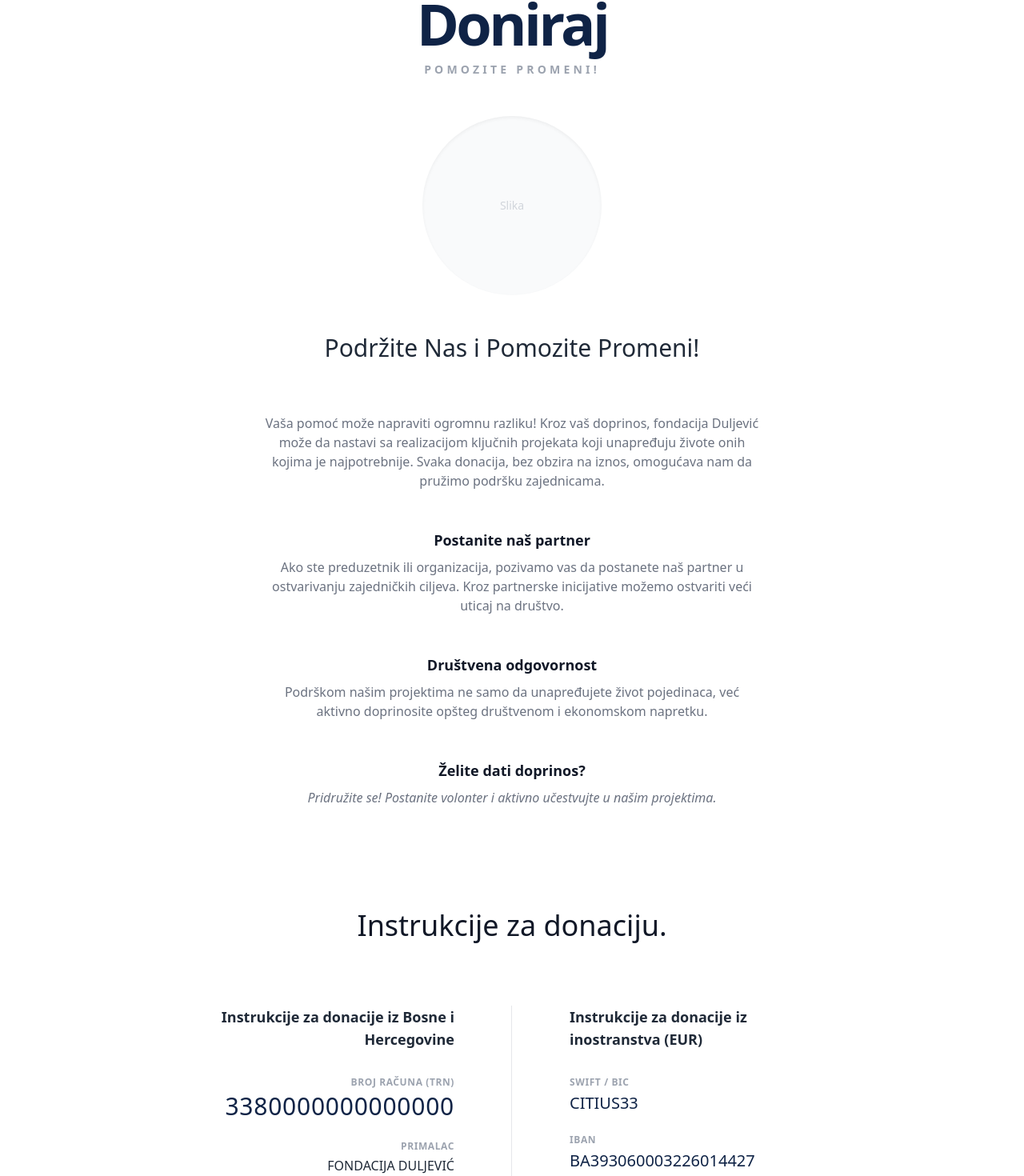
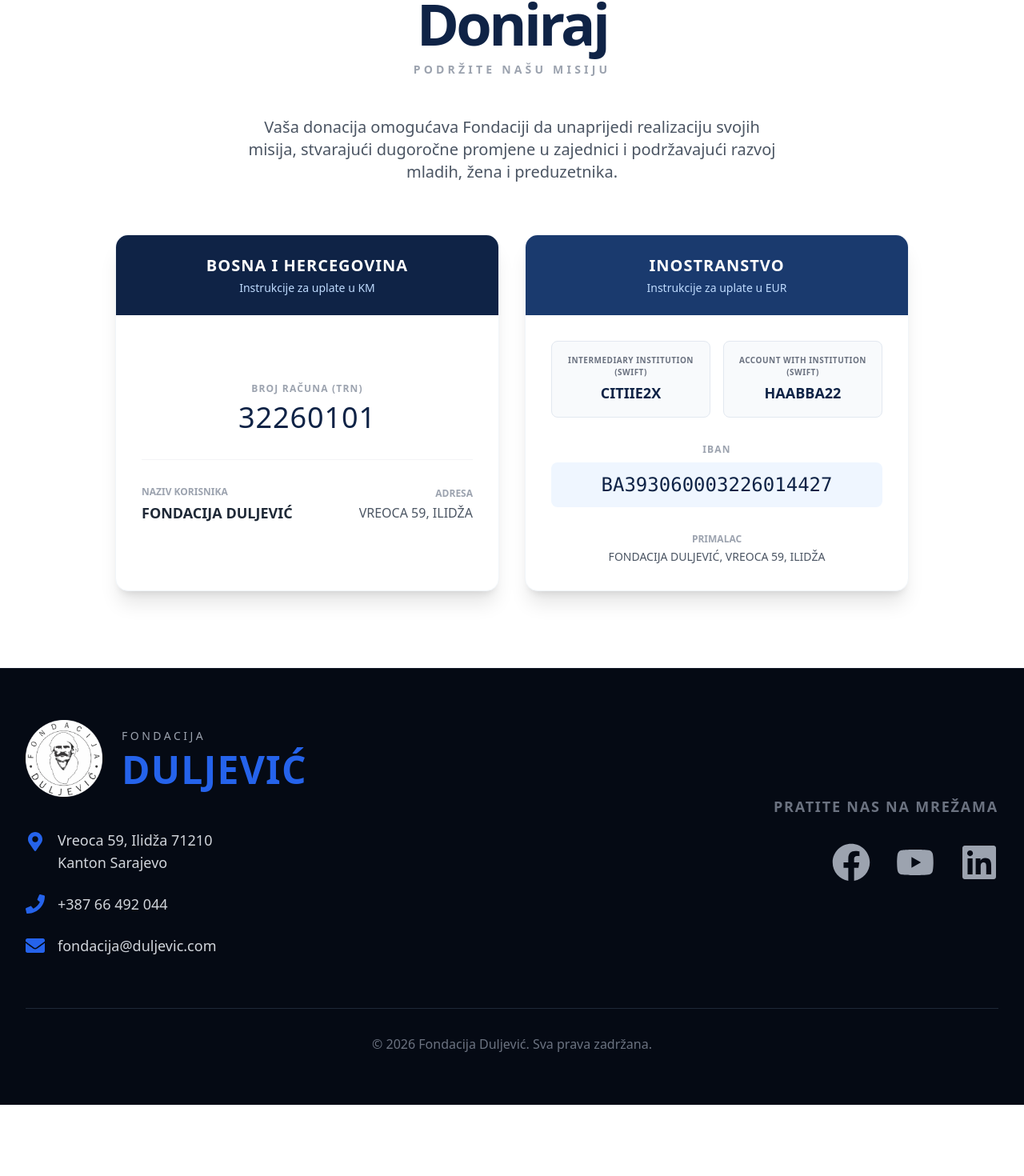
Before and after one commit to eskalonjic2/fondacija-sajt, a Next.js app: page /donacije in a window 1280 px wide. Shown: the part 136-1606 px from the top of the page at 80% size. After the commit the page ends 1517 px from the top, so only its background shows below. Built offline with nearby package versions, Linux system fonts and the light colour scheme.

Commit message:
Verzija 5.2

```diff
--- a/app/components/Footer.tsx
+++ b/app/components/Footer.tsx
@@ -55,7 +55,7 @@ const Footer = () => {
                 {/* Telefon */}
                 <a href="tel:+38761123456" className="flex items-center gap-4 text-gray-300 group hover:text-blue-500 transition">
                     <FaPhone className="text-xl md:text-2xl text-blue-600 flex-shrink-0 group-hover:scale-110 transition" />
-                    <span className="text-base md:text-lg font-medium">+387 61 123 456</span>
+                    <span className="text-base md:text-lg font-medium">+387 66 492 044</span>
                 </a>
 
                 {/* Email */}
--- a/app/donacije/page.tsx
+++ b/app/donacije/page.tsx
@@ -1,10 +1,11 @@
 import React from 'react';
+import { FaBuilding, FaGlobeEurope, FaLandmark, FaMapMarkerAlt } from 'react-icons/fa'; // Ako koristiš react-icons, ako ne, obriši ovo i ikone iz koda
 
 export default function DonationsPage() {
   return (
     <main className="min-h-screen bg-white text-gray-800 font-sans pt-12 pb-24">
 
-      {/* 1. HERO SEKCIJA */}
+      {/* 1. HERO SEKCIJA I UVOD */}
       <section className="mx-auto max-w-4xl px-4 text-center">
 
         {/* Naslov */}
@@ -13,102 +14,96 @@ export default function DonationsPage() {
         </h1>
 
         <p className="text-xs md:text-sm font-bold tracking-[0.3em] text-gray-400 uppercase mb-12">
-          POMOZITE PROMENI!
+          PODRŽITE NAŠU MISIJU
         </p>
 
-        {/* Krug za sliku */}
-        <div className="flex justify-center mb-12">
-          <div className="w-56 h-56 bg-gray-50 rounded-full flex items-center justify-center shadow-inner">
-             {/* Ovdje će ići tvoja slika kasnije */}
-             <span className="text-gray-300 text-sm font-medium">Slika</span>
-          </div>
-        </div>
 
-        {/* Podnaslov */}
-        <h2 className="text-2xl md:text-3xl font-medium text-gray-800 mb-16">
-          Podržite Nas i Pomozite Promeni!
-        </h2>
-      </section>
 
-      {/* 2. TEKST (Centriran) */}
-      <section className="mx-auto max-w-2xl px-6 text-center text-gray-500 space-y-12 leading-loose text-sm md:text-base">
-
-        <p>
-          Vaša pomoć može napraviti ogromnu razliku! Kroz vaš doprinos, fondacija Duljević može da nastavi sa realizacijom ključnih projekata koji unapređuju živote onih kojima je najpotrebnije. Svaka donacija, bez obzira na iznos, omogućava nam da pružimo podršku zajednicama.
-        </p>
-
-        <div className="space-y-2">
-          <h3 className="text-gray-900 font-bold text-lg">Postanite naš partner</h3>
-          <p>
-            Ako ste preduzetnik ili organizacija, pozivamo vas da postanete naš partner u ostvarivanju zajedničkih ciljeva. Kroz partnerske inicijative možemo ostvariti veći uticaj na društvo.
-          </p>
-        </div>
-
-        <div className="space-y-2">
-          <h3 className="text-gray-900 font-bold text-lg">Društvena odgovornost</h3>
-          <p>
-            Podrškom našim projektima ne samo da unapređujete život pojedinaca, već aktivno doprinosite opšteg društvenom i ekonomskom napretku.
-          </p>
-        </div>
-
-        <div className="space-y-2">
-          <h3 className="text-gray-900 font-bold text-lg">Želite dati doprinos?</h3>
-          <p className="italic">
-            Pridružite se! Postanite volonter i aktivno učestvujte u našim projektima.
+        {/* GLAVNI TEKST */}
+        <div className="max-w-2xl mx-auto mb-16">
+            <p className="text-base md:text-xl text-gray-600 leading-relaxed font-light">
+                Vaša donacija omogućava Fondaciji da unaprijedi realizaciju svojih misija,
+                stvarajući dugoročne promjene u zajednici i podržavajući razvoj mladih,
+                žena i preduzetnika.
             </p>
         </div>
 
       </section>
 
-      {/* 3. INSTRUKCIJE ZA UPLATU */}
-      <section className="mx-auto max-w-6xl px-4 mt-32">
+      {/* 2. KARTICE SA INSTRUKCIJAMA */}
+      <section className="mx-auto max-w-5xl px-4">
+        <div className="grid grid-cols-1 md:grid-cols-2 gap-8">
 
-        <h2 className="text-3xl md:text-4xl font-medium text-center text-gray-900 mb-20">
-          Instrukcije za donaciju.
-        </h2>
-
-        <div className="grid grid-cols-1 md:grid-cols-2 gap-12 relative">
-
-          {/* BiH - Lijeva strana */}
-          <div className="flex flex-col items-center md:items-end text-center md:text-right px-4 md:px-12">
-             <h3 className="text-lg font-bold text-gray-800 mb-8 max-w-xs">
-               Instrukcije za donacije iz Bosne i Hercegovine
-             </h3>
-
-             <div className="space-y-6">
-               <div>
-                 <p className="text-xs uppercase text-gray-400 font-bold tracking-wider mb-1">Broj računa (TRN)</p>
-                 <p className="text-2xl md:text-3xl text-[#0f2346] font-light tracking-wide">3380000000000000</p>
+            {/* KARTICA 1: BOSNA I HERCEGOVINA */}
+            <div className="bg-white rounded-2xl shadow-xl overflow-hidden border border-slate-100 hover:shadow-2xl transition-shadow duration-300 flex flex-col h-full">
+                {/* Zaglavlje kartice */}
+                <div className="bg-[#0f2346] p-6 text-center">
+                    <h3 className="text-white text-xl font-bold uppercase tracking-wider">Bosna i Hercegovina</h3>
+                    <p className="text-blue-200 text-sm mt-1">Instrukcije za uplate u KM</p>
                 </div>
 
+                {/* Sadržaj kartice */}
+                <div className="p-8 space-y-8 flex-grow flex flex-col justify-center">
+
+                    {/* Broj računa */}
+                    <div className="text-center">
+                        <p className="text-xs uppercase text-gray-400 font-bold tracking-widest mb-2">Broj računa (TRN)</p>
+                        <p className="text-3xl md:text-4xl text-[#0f2346] font-light tracking-wide break-all">
+                            32260101
+                        </p>
+                    </div>
+
+                    <hr className="border-gray-100" />
+
+                    {/* Podaci o primaocu */}
+                    <div className="flex flex-col gap-4 text-center md:text-left md:flex-row md:justify-between items-center">
                         <div>
-                 <p className="text-xs uppercase text-gray-400 font-bold tracking-wider mb-1">Primalac</p>
-                 <p className="text-gray-800 font-medium">FONDACIJA DULJEVIĆ</p>
-                 <p className="text-gray-500 text-sm">Vreoca 59, Ilidža</p>
+                            <p className="text-xs uppercase text-gray-400 font-bold mb-1">Naziv korisnika</p>
+                            <p className="font-semibold text-gray-800 text-lg">FONDACIJA DULJEVIĆ</p>
+                        </div>
+                        <div className="text-center md:text-right">
+                             <p className="text-xs uppercase text-gray-400 font-bold mb-1">Adresa</p>
+                             <p className="font-medium text-gray-600">VREOCA 59, ILIDŽA</p>
+                        </div>
                     </div>
                 </div>
             </div>
 
-          {/* Linija razdvajanja (samo na desktopu) */}
-          <div className="hidden md:block absolute left-1/2 top-0 bottom-0 w-px bg-gray-200 -ml-px"></div>
-
-          {/* Inostranstvo - Desna strana */}
-          <div className="flex flex-col items-center md:items-start text-center md:text-left px-4 md:px-12">
-             <h3 className="text-lg font-bold text-gray-800 mb-8 max-w-xs">
-               Instrukcije za donacije iz inostranstva (EUR)
-             </h3>
-
-             <div className="space-y-6 w-full max-w-xs">
-                <div>
-                  <p className="text-xs uppercase text-gray-400 font-bold tracking-wider mb-1">SWIFT / BIC</p>
-                  <p className="text-xl text-[#0f2346] font-light">CITIUS33</p>
+            {/* KARTICA 2: INOSTRANSTVO */}
+            <div className="bg-white rounded-2xl shadow-xl overflow-hidden border border-slate-100 hover:shadow-2xl transition-shadow duration-300 flex flex-col h-full">
+                {/* Zaglavlje kartice */}
+                <div className="bg-[#1a3a6e] p-6 text-center">
+                    <h3 className="text-white text-xl font-bold uppercase tracking-wider">Inostranstvo</h3>
+                    <p className="text-blue-200 text-sm mt-1">Instrukcije za uplate u EUR</p>
                 </div>
 
-                <div>
-                  <p className="text-xs uppercase text-gray-400 font-bold tracking-wider mb-1">IBAN</p>
-                  <p className="text-lg md:text-xl text-[#0f2346] font-light break-all">
+                {/* Sadržaj kartice */}
+                <div className="p-8 space-y-6 flex-grow">
+
+                    {/* SWIFT Kodovi */}
+                    <div className="grid grid-cols-1 sm:grid-cols-2 gap-4">
+                        <div className="bg-slate-50 p-4 rounded-lg text-center border border-slate-200">
+                            <p className="text-[10px] uppercase text-gray-500 font-bold tracking-wider mb-1">Intermediary Institution (SWIFT)</p>
+                            <p className="text-lg font-semibold text-[#0f2346]">CITIIE2X</p>
+                        </div>
+                        <div className="bg-slate-50 p-4 rounded-lg text-center border border-slate-200">
+                            <p className="text-[10px] uppercase text-gray-500 font-bold tracking-wider mb-1">Account with Institution (SWIFT)</p>
+                            <p className="text-lg font-semibold text-[#0f2346]">HAABBA22</p>
+                        </div>
+                    </div>
+
+                    {/* IBAN */}
+                    <div className="text-center pt-2">
+                        <p className="text-xs uppercase text-gray-400 font-bold tracking-widest mb-2">IBAN</p>
+                        <p className="text-xl md:text-2xl text-[#0f2346] font-light break-all font-mono bg-blue-50 py-3 px-2 rounded-lg">
                             BA393060003226014427
                         </p>
+                    </div>
+
+                    {/* Adresa (ponovljena za inostranstvo radi jasnoće) */}
+                     <div className="text-center pt-2">
+                        <p className="text-xs uppercase text-gray-400 font-bold mb-1">Primalac</p>
+                        <p className="text-sm text-gray-600">FONDACIJA DULJEVIĆ, VREOCA 59, ILIDŽA</p>
                     </div>
                 </div>
             </div>
--- a/app/kontakt/page.tsx
+++ b/app/kontakt/page.tsx
@@ -157,7 +157,7 @@ export default function Kontakt() {
                   </div>
                   <div className="flex items-center space-x-3 text-gray-600">
                     <FaPhone className="text-blue-600" />
-                    <span className="text-sm">+387 61 123 456</span>
+                    <span className="text-sm">+387 66 492 044</span>
                   </div>
                 </div>
               </div>
```
Lines whose indentation alone changed are shown as unchanged.
